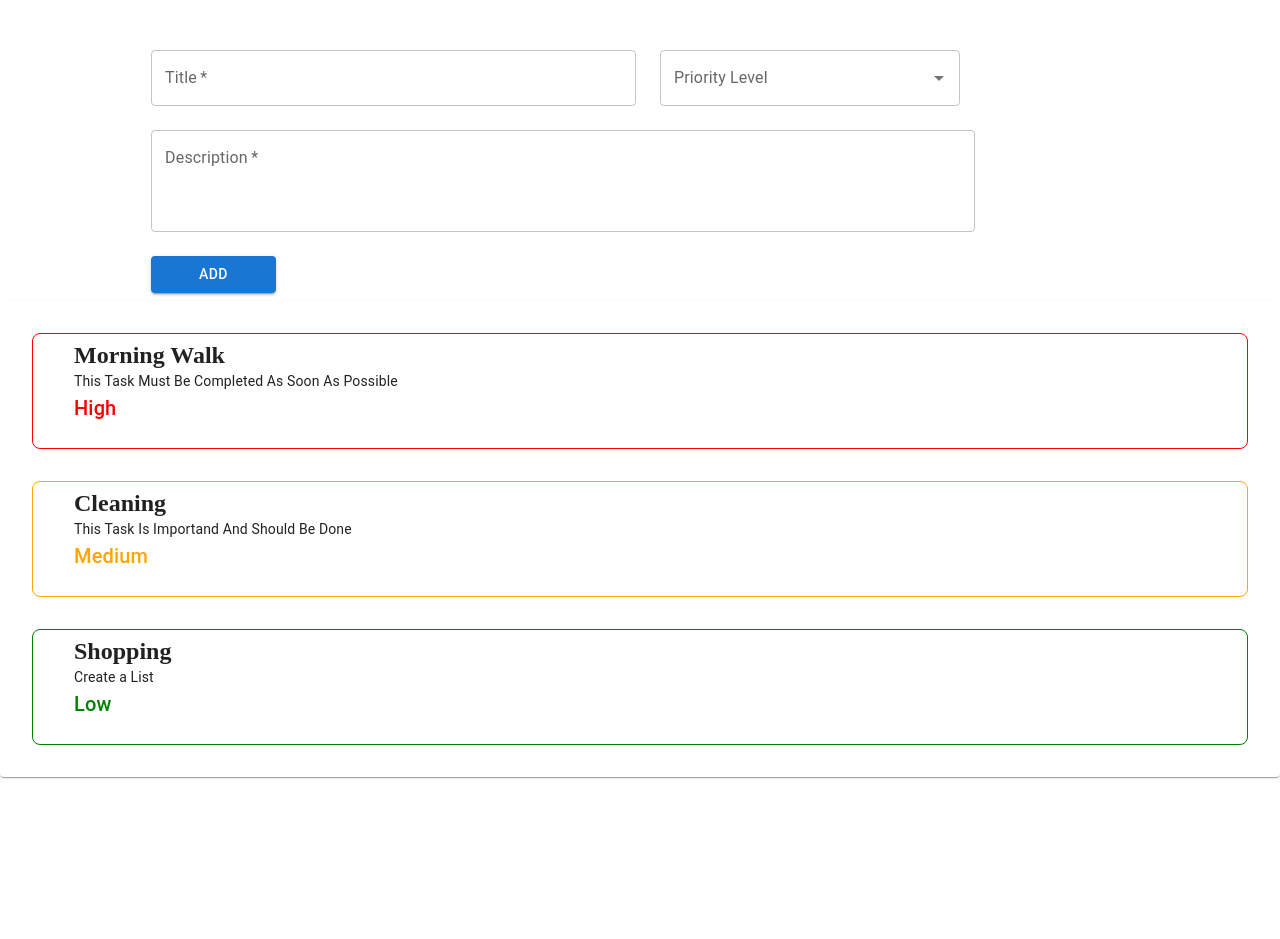
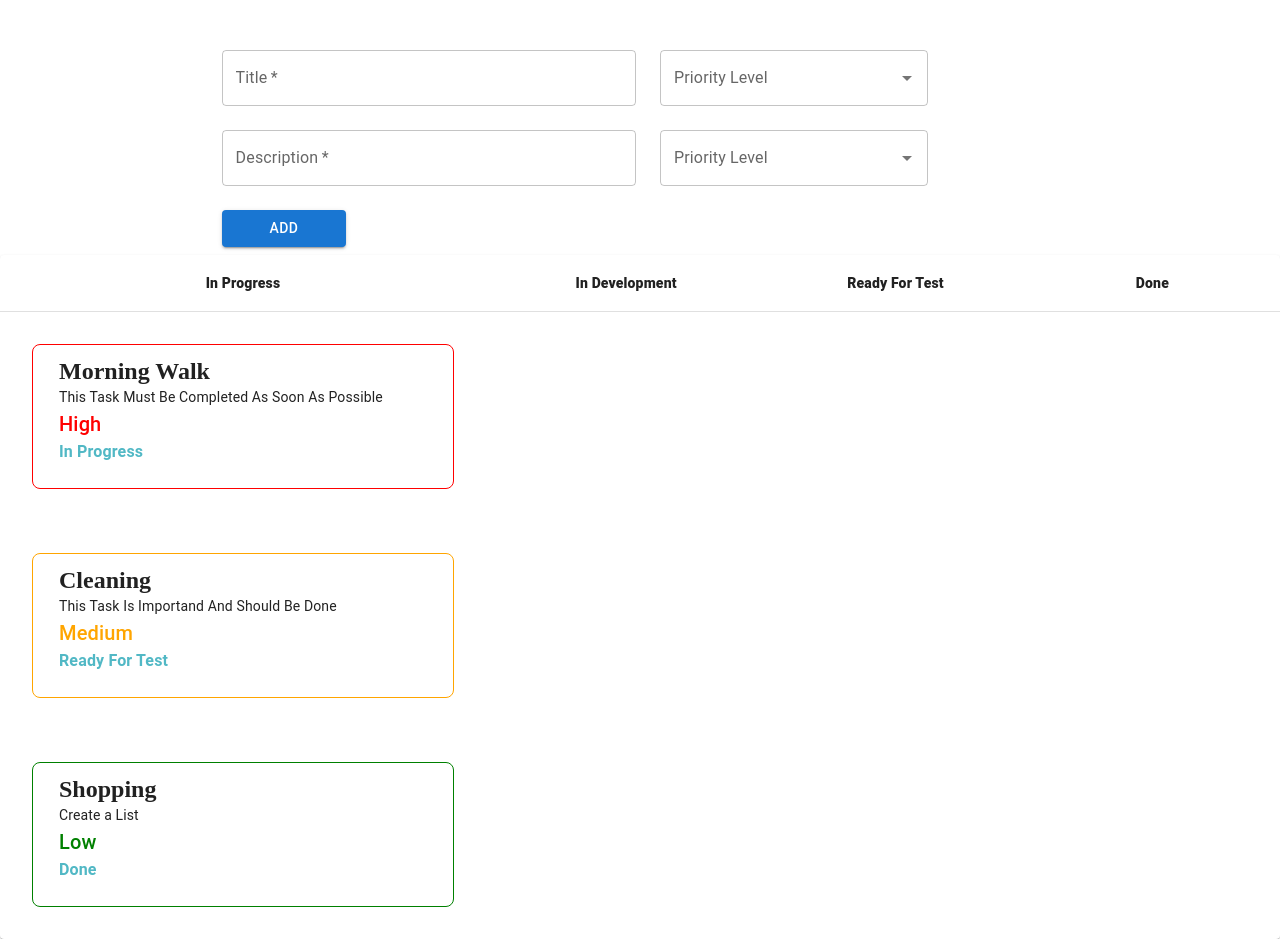
Before and after one commit to JhalaKirti11/To_Do_List, a React (Create React App) app: page / in a window 1280 px wide. Both pictures are taken after a click on the button "ADD TASK". Before the commit the page ends 800 px from the top, so only its background shows below. Built offline with nearby package versions, Linux system fonts and the light colour scheme; some icons are missing.

Commit message:
to-do list updated, status is added

```diff
--- a/src/Components/ToDoList.js
+++ b/src/Components/ToDoList.js
@@ -1,28 +1,29 @@
 import React, { useState } from "react";
-import { Box, Button, Typography, CardContent, TextField, Grid, Autocomplete, TableContainer, Paper } from '@mui/material';
-import ClearAllIcon from '@mui/icons-material/ClearAll';
-
+import { Box, Button, Typography, CardContent, TextField, Grid, Autocomplete, TableContainer, Paper, Table, TableHead, TableRow, TableCell, TableBody } from '@mui/material';
+import ShuffleIcon from '@mui/icons-material/Shuffle';
 let taskArray = [
     {
         title: 'Morning Walk',
         description: 'This Task Must Be Completed As Soon As Possible',
-        priority: 'High'
+        priority: 'High',
+        status: 'In Progress'
     },
     {
         title: 'Cleaning',
         description: 'This Task Is Importand And Should Be Done',
-        priority: 'Medium'
+        priority: 'Medium',
+        status: 'Ready For Test'
     },
     {
         title: 'Shopping',
         description: 'Create a List',
-        priority: 'Low'
+        priority: 'Low',
+        status: 'Done'
     },
 ]
 
-const levels = [
-    'High', 'Medium', 'Low'
-]
+const levels = ['High', 'Medium', 'Low']
+const status = ['In Progress', 'in Development', 'Ready For Test', 'Done'];
 
 export const ToDoList = () => {
     // const [taskList, setTaskList] = useState(taskArray);
@@ -45,7 +46,7 @@ export const ToDoList = () => {
         taskArray = newList;
         // setTaskList(newList);
         // taskArray = taskList;
-        console.log("new list : "+ taskArray[taskArray.length-1].title + " - " + taskArray[taskArray.length - 1].priority + " - " + taskArray[taskArray.length - 1].description)
+        console.log("new list : " + taskArray[taskArray.length - 1].title + " - " + taskArray[taskArray.length - 1].priority + " - " + taskArray[taskArray.length - 1].description)
     };
     const openAddTask = () => setOpenTask((prev) => !prev);
 
@@ -73,6 +74,137 @@ export const ToDoList = () => {
     }
     return (
         // ---------------- Add Task ------------------
+
+        // <Box component="section">
+        //     {openTask ? (
+        //         <Box
+        //             component="form"
+        //             onSubmit={handleSubmit}
+        //             sx={{ display: 'flex', m: 1, mt: '50px', width: '100%', justifyContent: 'center' }}
+        //             noValidate
+        //             autoComplete="off"
+        //         >
+        //             <Grid container spacing={{ xs: 2, md: 3 }} columns={{ xs: 4, sm: 8, md: 12 }}>
+        //                 <Grid size={{ xs: 6, sm: 6, md: 6 }}>
+        //                     <TextField required name="title" onChange={handleChange} label="Title" sx={{ width: '100%' }}
+        //                     />
+        //                 </Grid>
+        //                 <Grid size={4}>
+        //                     <Autocomplete required
+        //                         disablePortal
+        //                         options={levels}
+        //                         getOptionLabel={(option) => option}
+        //                         value={levels.find((t) => t === formData.priority) || null}
+        //                         // onChange={handleChange}
+        //                         onChange={(event, level) => {
+        //                             handleChange({
+        //                                 target: {
+        //                                     name: 'priority',
+        //                                     value: level ? level : ''
+        //                                 }
+        //                             })
+        //                         }}
+        //                         // sx={{ width: 300 }}
+        //                         // onChange={handleChange}
+        //                         renderInput={(params) =>
+        //                             <TextField {...params} label="Priority Level" />}
+        //                     />
+        //                 </Grid>
+        //                 <Grid size={{ xs: 6, sm: 6, md: 6}}>
+        //                     <TextField sx={{ width: '100%' }}
+        //                         required
+        //                         name='description'
+        //                         onChange={handleChange}
+        //                         id="outlined-multiline-static"
+        //                         label="Description"
+        //                         multiline
+        //                     />
+        //                 </Grid>
+        //                 <Grid size={4}>
+        //                     <Autocomplete required
+        //                         disablePortal
+        //                         options={status}
+        //                         getOptionLabel={(option) => option}
+        //                         value={status.find((t) => t === formData.status) || null}
+        //                         // onChange={handleChange}
+        //                         onChange={(event, state) => {
+        //                             handleChange({
+        //                                 target: {
+        //                                     name: 'status',
+        //                                     value: state ? state : ''
+        //                                 }
+        //                             })
+        //                         }}
+        //                         // sx={{ width: 300 }}
+        //                         // onChange={handleChange}
+        //                         renderInput={(params) =>
+        //                             <TextField {...params} label="Priority Level" />}
+        //                     />
+        //                 </Grid>
+        //                 <Button type='submit' variant="contained" sx={{ px: 6 }} >Add</Button>
+        //             </Grid>
+        //         </Box>
+        //     ) : (
+        //         <div align='right' dispaly='flex' >
+        //             <Button variant="contained" sx={{ m: 4, mb: 1 }} onClick={() => openAddTask()}>Add Task</Button>
+        //         </div>
+        //     )}
+
+        //     {/* ------------------   Task List   ---------------------- */}
+
+        //     <TableContainer component={Paper}>
+        //         {taskArray.map((task, index) => {
+        //             let borderColor = 'black';
+        //             let textColor = 'black';
+
+        //             if (task.priority === 'High') {
+        //                 borderColor = 'red';
+        //                 textColor = 'red';
+        //             } else if (task.priority === 'Medium') {
+        //                 borderColor = 'orange';
+        //                 textColor = 'orange';
+        //             } else if (task.priority === 'Low') {
+        //                 borderColor = 'green';
+        //                 textColor = 'green';
+        //             }
+        //             return (
+        //                 <div
+        //                     key={task.id} draggable
+        //                     onDragStart={() => handlePickedTask(index)}
+        //                     onDragEnter={() => handleTaskputted(index)}
+        //                 // onDragOver={(e) => e.preventDefault()}
+        //                 >
+        //                     <CardContent
+        //                         sx={{
+        //                             display: 'flex',
+        //                             border: `1px solid ${borderColor}`,
+        //                             borderRadius: '8px', padding: '5px 5px 5px 25px', m: 4,
+        //                         }}>
+        //                         <div>
+        //                             <ClearAllIcon sx={{ marginRight: '20px', mt: 3, height: '35px', width: '35px' }} />
+        //                         </div>
+        //                         <div>
+        //                             <Typography variant="h5" gutterBottom sx={{ fontWeight: 'bold', mb: 0, fontFamily: 'Times Roman' }}>
+        //                                 {task.title}
+        //                             </Typography>
+        //                             <Typography component="div" sx={{ fontSize: 14 }}>
+        //                                 {task.description}
+        //                             </Typography>
+        //                             <Typography variant='h6' sx={{ color: textColor }}>
+        //                                 {task.priority}
+        //                             </Typography>
+        //                             <Typography  sx={{ color: '#51b8c5', fontWeight:'600' }}>
+        //                                 {task.status}
+        //                             </Typography>
+        //                         </div>
+        //                     </CardContent>
+        //                 </div>
+        //             );
+        //         })}
+        //     </TableContainer>
+        // </Box >
+
+        //----------------------------------------------------------------------------------------
 
         <Box component="section">
             {openTask ? (
@@ -103,13 +235,11 @@ export const ToDoList = () => {
                                         }
                                     })
                                 }}
-                                sx={{ width: 300 }}
-                                // onChange={handleChange}
                                 renderInput={(params) =>
                                     <TextField {...params} label="Priority Level" />}
                             />
                         </Grid>
-                        <Grid size={10}>
+                        <Grid size={{ xs: 6, sm: 6, md: 6 }}>
                             <TextField sx={{ width: '100%' }}
                                 required
                                 name='description'
@@ -117,10 +247,26 @@ export const ToDoList = () => {
                                 id="outlined-multiline-static"
                                 label="Description"
                                 multiline
-                                rows={3}
                             />
                         </Grid>
-                        <br></br>
+                        <Grid size={4}>
+                            <Autocomplete required
+                                disablePortal
+                                options={status}
+                                getOptionLabel={(option) => option}
+                                value={status.find((t) => t === formData.status) || null}
+                                onChange={(event, state) => {
+                                    handleChange({
+                                        target: {
+                                            name: 'status',
+                                            value: state ? state : ''
+                                        }
+                                    })
+                                }}
+                                renderInput={(params) =>
+                                    <TextField {...params} label="Priority Level" />}
+                            />
+                        </Grid>
                         <Button type='submit' variant="contained" sx={{ px: 6 }} >Add</Button>
                     </Grid>
                 </Box>
@@ -132,7 +278,18 @@ export const ToDoList = () => {
 
             {/* ------------------   Task List   ---------------------- */}
 
+            {/* <TableContainer component={Paper}> */}
             <TableContainer component={Paper}>
+                <Table aria-label="simple table">
+                    <TableHead>
+                        <TableRow>
+                            <TableCell sx={{fontWeight:'800', width:'400px'}} align='center'>In Progress</TableCell>
+                            <TableCell sx={{fontWeight:'800', width:'400px'}} align='center'>In Development</TableCell>
+                            <TableCell sx={{fontWeight:'800', width:'400px'}} align='center'>Ready For Test</TableCell>
+                            <TableCell sx={{fontWeight:'800', width:'400px'}} align='center'>Done</TableCell>
+                        </TableRow>
+                    </TableHead>
+                    <TableBody>
                         {taskArray.map((task, index) => {
                             let borderColor = 'black';
                             let textColor = 'black';
@@ -148,20 +305,23 @@ export const ToDoList = () => {
                                 textColor = 'green';
                             }
                             return (
+                                <TableRow
+                                    key={task.id}
+                                    sx={{ border: 0 }}
+                                >
                                     <div
                                         key={task.id} draggable
                                         onDragStart={() => handlePickedTask(index)}
                                         onDragEnter={() => handleTaskputted(index)}
-                        // onDragOver={(e) => e.preventDefault()}
                                     >
                                         <CardContent
                                             sx={{
-                                    display: 'flex',
+                                                display: 'flex', width:'400px',
                                                 border: `1px solid ${borderColor}`,
-                                    borderRadius: '8px', padding: '5px 5px 5px 25px', m: 4,
+                                                borderRadius: '8px', padding: '10px', m: 4,
                                             }}>
                                             <div>
-                                    <ClearAllIcon sx={{ marginRight: '20px', mt: 3, height: '35px', width: '35px' }} />
+                                                <ShuffleIcon sx={{ marginRight: '20px', mt: 5, height: '35px', width: '35px',color:'#1b1a1aa1' }} />
                                             </div>
                                             <div>
                                                 <Typography variant="h5" gutterBottom sx={{ fontWeight: 'bold', mb: 0, fontFamily: 'Times Roman' }}>
@@ -173,11 +333,19 @@ export const ToDoList = () => {
                                                 <Typography variant='h6' sx={{ color: textColor }}>
                                                     {task.priority}
                                                 </Typography>
+                                                <Typography sx={{ color: '#51b8c5', fontWeight: '600' }}>
+                                                    {task.status}
+                                                </Typography>
                                             </div>
                                         </CardContent>
                                     </div>
+                                </TableRow>
                             );
+
                         })}
+
+                    </TableBody>
+                </Table>
             </TableContainer>
         </Box >
     )
```
Lines whose indentation alone changed are shown as unchanged.
